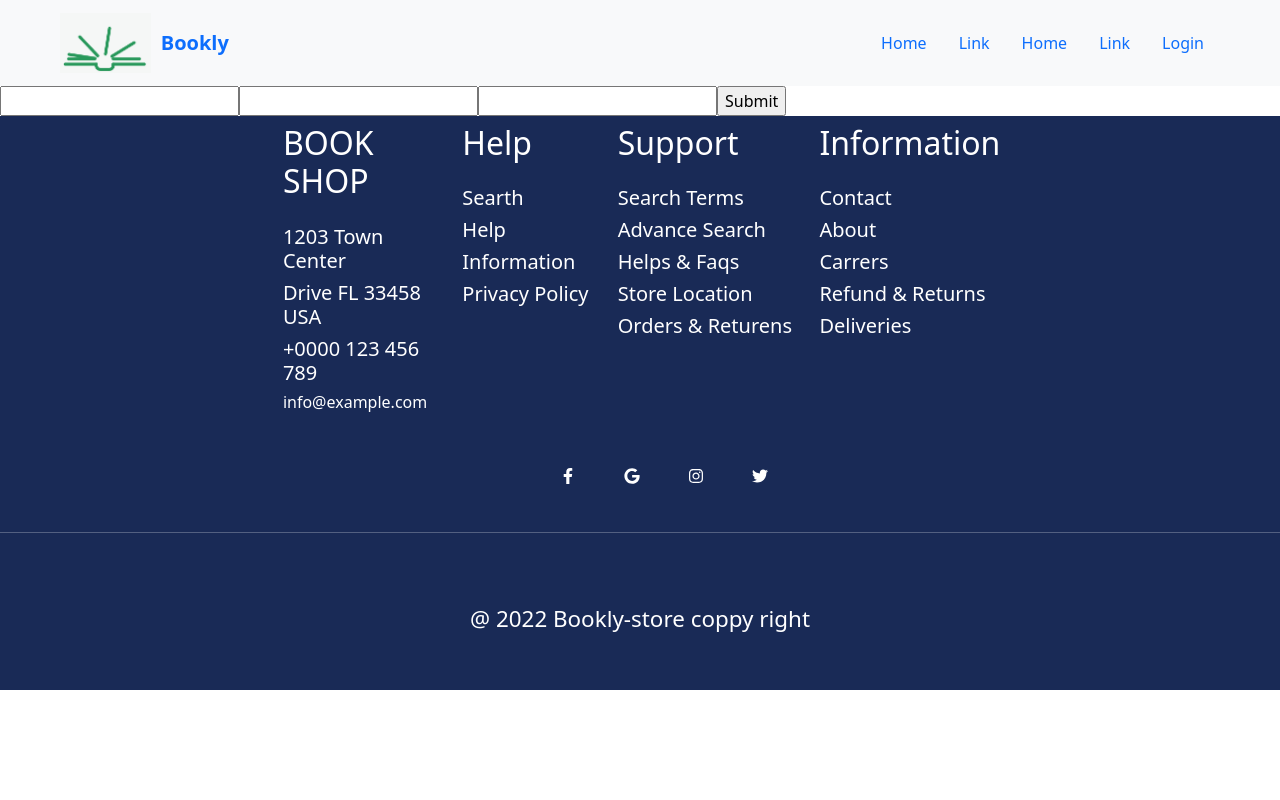
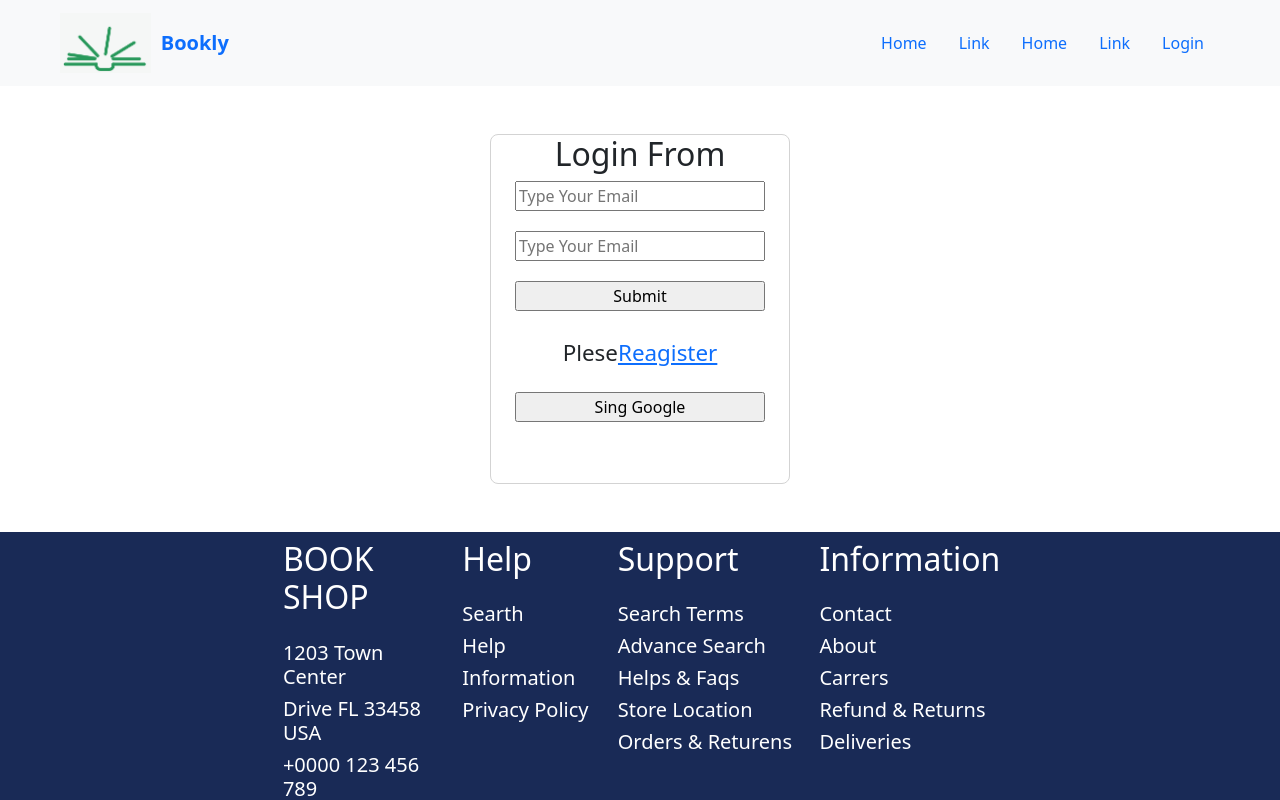
Before and after one commit to suzitsarkar27/Book-inventory-client, a React (Create React App) app: page /login in a window 1280 px wide. Shown: the top 800 px of the page. Built offline with nearby package versions, Linux system fonts and the light colour scheme.

Commit message:
start-login-from

```diff
--- a/src/App.js
+++ b/src/App.js
@@ -5,6 +5,7 @@ import Footer from "./Pages/Shear/Footer/Footer";
 import { Route, Routes } from "react-router-dom";
 import Login from "./Pages/Home/Login/Login";
 import Home from "./Pages/Home/Home/Home";
+import SingUp from "./Pages/Home/SingUp/SingUp";
 
 function App() {
   return (
@@ -13,6 +14,7 @@ function App() {
       <Routes>
         <Route path="/home" element={<Home></Home>}></Route>
         <Route path="/login" element={<Login></Login>}></Route>
+        <Route path="/singup" element={<SingUp></SingUp>}></Route>
       </Routes>
       <Footer></Footer>
     </div>
--- /dev/null
+++ b/src/Pages/Home/Login/Login.css
@@ -0,0 +1,14 @@
+.Form-design{
+    width:300px;
+    height:350px;
+    border: 1px solid lightgray;
+    border-radius: 8px;
+}
+ .input-filde input{
+    width:250px;
+    margin: 0 auto;
+    margin-bottom: 20px;
+}
+.sing-in input{
+    width: 250px;
+}
--- a/src/Pages/Home/Login/Login.js
+++ b/src/Pages/Home/Login/Login.js
@@ -1,22 +1,32 @@
 import React from "react";
 import { useForm } from "react-hook-form";
+import { Link } from "react-router-dom";
+import "./Login.css";
 const Login = () => {
-  const {
-    register,
-    handleSubmit,
-    watch,
-    formState: { errors },
-  } = useForm();
+  const { register, handleSubmit } = useForm();
   const onSubmit = (data) => console.log(data);
-
   return (
-    <div className="d-flex">
-      <form onSubmit={handleSubmit(onSubmit)}>
-        <input {...register("firstName", { required: true, maxLength: 20 })} />
-        <input {...register("lastName", { pattern: /^[A-Za-z]+$/i })} />
-        <input type="number" {...register("age", { min: 18, max: 99 })} />
+    <div className="Form-design mb-5 mt-5 mx-auto text-center">
+      <h2 className="text-center">Login From</h2>
+      <form
+        className="d-flex flex-column input-filde"
+        onSubmit={handleSubmit(onSubmit)}
+      >
+        <input placeholder="Type Your Email" {...register("email")} required />
+        <input
+          placeholder="Type Your Email"
+          {...register("password")}
+          required
+        />
         <input type="submit" />
       </form>
+      <p>
+        Plese
+        <Link to={"/singup"}>Reagister</Link>
+      </p>
+      <div className="sing-in mx-auto">
+        <input type="button" value="Sing Google" />
+      </div>
     </div>
   );
 };
--- a/src/Pages/Home/SingUp/SingUp.js
+++ b/src/Pages/Home/SingUp/SingUp.js
@@ -1,9 +1,32 @@
 import React from "react";
+import { useForm } from "react-hook-form";
+import { Link } from "react-router-dom";
 
 const SingUp = () => {
+  const { register, handleSubmit } = useForm();
+  const onSubmit = (data) => console.log(data);
   return (
-    <div>
-      <h2>This is sing up component</h2>
+    <div className="Form-design mb-5 mt-5 mx-auto text-center">
+      <h2 className="text-center">Reagister From</h2>
+      <form
+        className="d-flex flex-column input-filde"
+        onSubmit={handleSubmit(onSubmit)}
+      >
+        <input placeholder="Type Your Email" {...register("email")} required />
+        <input
+          placeholder="Type Your Email"
+          {...register("password")}
+          required
+        />
+        <input type="submit" />
+      </form>
+      <p>
+        Plese
+        <Link to={"/login"}>Reagister</Link>
+      </p>
+      <div className="sing-in mx-auto">
+        <input type="button" value="Sing Google" />
+      </div>
     </div>
   );
 };
```
